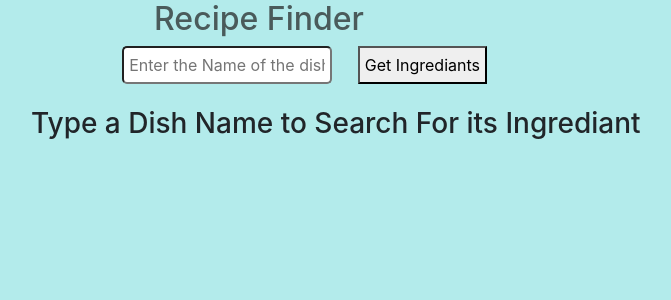
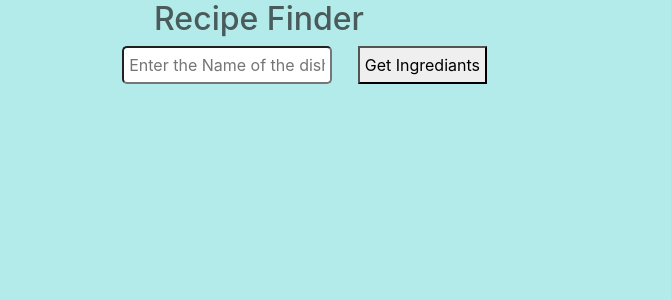
Before and after one commit to Dinesh-code771/react-project, a React (Create React App) app: page / in a window 1280 px wide. Shown: the top 300 px of the page, without its empty margins (381-1052 px from the left). Built offline with nearby package versions, Linux system fonts and the light colour scheme.

Commit message:
removed not found bug

```diff
--- a/src/App.js
+++ b/src/App.js
@@ -11,7 +11,7 @@ class App extends Component {
     on:false,
 
     handel:()=>{
-
+      console.log("error")
     }
   }
 
@@ -23,17 +23,12 @@ class App extends Component {
       const apiinfo = await data.json();
       this.setState({info:apiinfo})
       if(this.state.info.meals!==null){
-        this.setState();
         console.log(this.state.on)
-        this.setState({on:!this.state.on});
-
+        this.setState({on:!this.state.on})
       }
 
       else if(this.state.info.meals===null){
         this.setState({on:false,detais:"Data Not Found"})
-
-
-
 
       }
 
@@ -52,10 +47,11 @@ class App extends Component {
    <button  onClick={()=>this.callApi()} id="but">
      Get Ingrediants
    </button>
-  <h3>Type a Dish Name to Search For its Ingrediant</h3>
+  {this.state.on?<h3>Type a Dish Name to Search For its Ingrediant</h3>:null}
    </div>
    <div id="display">
-  {this.state.on ?<Recipe  datafromapi={this.state.info}/>:<h4 style={{"textAlign":"center"}}>{this.state.detais}</h4>}
+  {(this.state.on && this.state.info.meals!==null) ?<Recipe  datafromapi={this.state.info}/>:<h4 style={{"textAlign":"center"}}>{this.state.detais}</h4>}
+
  </div>
       </React.Fragment>
    );
```
